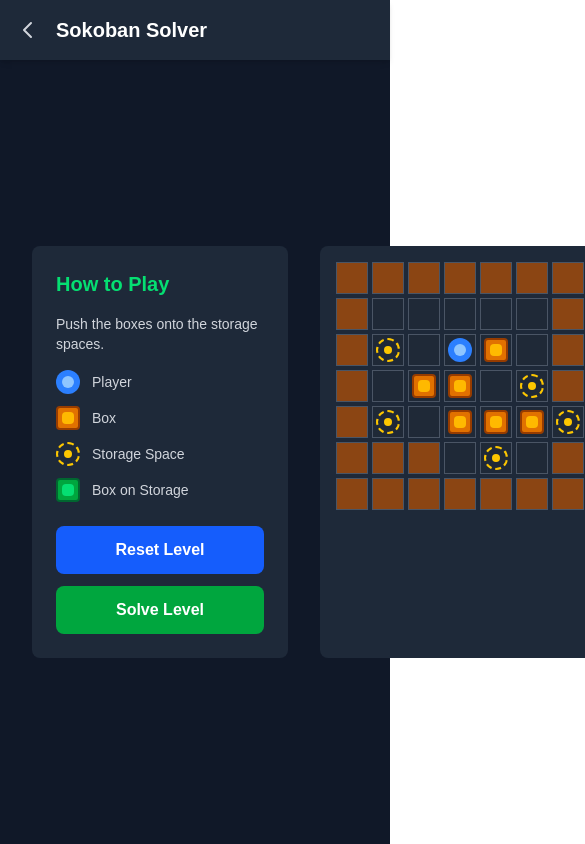
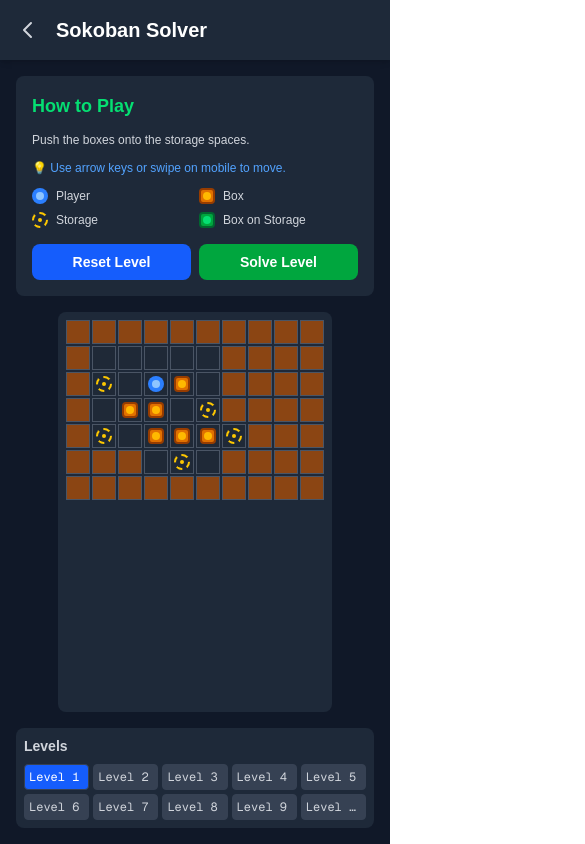
Before and after one commit to akuzi/vibes, a Next.js app: page /experiments/sokoban in a window 390 px wide. Shown: the top 844 px of the page, 585 px wide, since content can reach past the window. Built offline with nearby package versions, Linux system fonts and the light colour scheme.

Commit message:
Added mobile support for sokoban

```diff
--- a/src/app/experiments/sokoban/page.tsx
+++ b/src/app/experiments/sokoban/page.tsx
@@ -177,6 +177,60 @@ export default function PortabanPage() {
   const [completedLevels, setCompletedLevels] = useState<boolean[]>(Array(levels.length).fill(false));
   const [isSolving, setIsSolving] = useState(false);
   const [showNoSolution, setShowNoSolution] = useState(false);
+
+  // Touch/swipe state
+  const [touchStart, setTouchStart] = useState<{ x: number; y: number } | null>(null);
+  const [touchEnd, setTouchEnd] = useState<{ x: number; y: number } | null>(null);
+
+  // Minimum swipe distance (in pixels)
+  const minSwipeDistance = 30;
+
+  // Touch event handlers
+  const onTouchStart = (e: React.TouchEvent) => {
+    setTouchEnd(null);
+    setTouchStart({
+      x: e.targetTouches[0].clientX,
+      y: e.targetTouches[0].clientY,
+    });
+  };
+
+  const onTouchMove = (e: React.TouchEvent) => {
+    setTouchEnd({
+      x: e.targetTouches[0].clientX,
+      y: e.targetTouches[0].clientY,
+    });
+  };
+
+  const onTouchEnd = () => {
+    if (!touchStart || !touchEnd) return;
+
+    const distanceX = touchStart.x - touchEnd.x;
+    const distanceY = touchStart.y - touchEnd.y;
+    const isHorizontalSwipe = Math.abs(distanceX) > Math.abs(distanceY);
+    const isLongEnough = Math.abs(distanceX) > minSwipeDistance || Math.abs(distanceY) > minSwipeDistance;
+
+    if (isLongEnough) {
+      if (isHorizontalSwipe) {
+        // Horizontal swipe
+        if (distanceX > 0) {
+          // Swipe left
+          movePlayer(-1, 0);
+        } else {
+          // Swipe right
+          movePlayer(1, 0);
+        }
+      } else {
+        // Vertical swipe
+        if (distanceY > 0) {
+          // Swipe up
+          movePlayer(0, -1);
+        } else {
+          // Swipe down
+          movePlayer(0, 1);
+        }
+      }
+    }
+  };
 
   // Check if level is complete
   const checkCompletion = useCallback((grid: Cell[][]): boolean => {
@@ -475,32 +529,32 @@ export default function PortabanPage() {
     switch (cellType) {
       case 'box':
         return (
-          <div className="w-6 h-6 bg-amber-600 border-2 border-amber-800 rounded-sm flex items-center justify-center">
-            <div className="w-3 h-3 bg-amber-400 rounded-sm"></div>
+          <div className="w-4 h-4 lg:w-6 lg:h-6 bg-amber-600 border-2 border-amber-800 rounded-sm flex items-center justify-center">
+            <div className="w-2 h-2 lg:w-3 lg:h-3 bg-amber-400 rounded-sm"></div>
           </div>
         );
       case 'goal':
         return (
-          <div className="w-6 h-6 border-2 border-yellow-400 border-dashed rounded-full flex items-center justify-center">
-            <div className="w-2 h-2 bg-yellow-400 rounded-full"></div>
+          <div className="w-4 h-4 lg:w-6 lg:h-6 border-2 border-yellow-400 border-dashed rounded-full flex items-center justify-center">
+            <div className="w-1 h-1 lg:w-2 lg:h-2 bg-yellow-400 rounded-full"></div>
           </div>
         );
       case 'player':
         return (
-          <div className="w-6 h-6 bg-blue-500 rounded-full flex items-center justify-center">
-            <div className="w-3 h-3 bg-blue-300 rounded-full"></div>
+          <div className="w-4 h-4 lg:w-6 lg:h-6 bg-blue-500 rounded-full flex items-center justify-center">
+            <div className="w-2 h-2 lg:w-3 lg:h-3 bg-blue-300 rounded-full"></div>
           </div>
         );
       case 'boxOnGoal':
         return (
-          <div className="w-6 h-6 bg-green-600 border-2 border-green-800 rounded-sm flex items-center justify-center">
-            <div className="w-3 h-3 bg-green-400 rounded-sm"></div>
+          <div className="w-4 h-4 lg:w-6 lg:h-6 bg-green-600 border-2 border-green-800 rounded-sm flex items-center justify-center">
+            <div className="w-2 h-2 lg:w-3 lg:h-3 bg-green-400 rounded-sm"></div>
           </div>
         );
       case 'playerOnGoal':
         return (
-          <div className="w-6 h-6 bg-green-500 rounded-full flex items-center justify-center">
-            <div className="w-3 h-3 bg-green-300 rounded-full"></div>
+          <div className="w-4 h-4 lg:w-6 lg:h-6 bg-green-500 rounded-full flex items-center justify-center">
+            <div className="w-2 h-2 lg:w-3 lg:h-3 bg-green-300 rounded-full"></div>
           </div>
         );
       default:
@@ -519,47 +573,49 @@ export default function PortabanPage() {
         <h1 className="text-xl font-bold text-white">Sokoban Solver</h1>
       </header>
 
-      <div className="flex-1 flex items-center justify-center p-8">
-        <div className="max-w-6xl w-full">
-          <div className="flex space-x-8">
-            {/* Left Panel - Instructions and Controls */}
-            <div className="w-64 flex-shrink-0">
-              <div className="bg-gray-800 p-6 rounded-lg h-fit">
-                <h2 className="text-xl font-bold mb-4 text-green-400">How to Play</h2>
-                <p className="text-sm mb-4 text-gray-300">
+      <div className="flex-1 flex flex-col lg:flex-row items-center justify-center p-4 lg:p-8 gap-4 lg:gap-8">
+        {/* Instructions and Controls - Top on mobile, left on desktop */}
+        <div className="w-full lg:w-64 flex-shrink-0 order-1 lg:order-1">
+          <div className="bg-gray-800 p-4 lg:p-6 rounded-lg h-fit">
+            <h2 className="text-lg lg:text-xl font-bold mb-3 lg:mb-4 text-green-400">How to Play</h2>
+            <p className="text-xs lg:text-sm mb-3 lg:mb-4 text-gray-300">
               Push the boxes onto the storage spaces.
             </p>
+            <p className="text-xs lg:text-sm mb-3 lg:mb-4 text-blue-400">
+              💡 Use arrow keys or swipe on mobile to move.
+            </p>
 
-                <div className="space-y-3 mb-6">
-                  <div className="flex items-center space-x-3">
-                    <div className="w-6 h-6 bg-blue-500 rounded-full flex items-center justify-center">
-                      <div className="w-3 h-3 bg-blue-300 rounded-full"></div>
+            <div className="grid grid-cols-2 lg:grid-cols-1 gap-2 lg:gap-3 mb-4 lg:mb-6">
+              <div className="flex items-center space-x-2 lg:space-x-3">
+                <div className="w-4 h-4 lg:w-6 lg:h-6 bg-blue-500 rounded-full flex items-center justify-center">
+                  <div className="w-2 h-2 lg:w-3 lg:h-3 bg-blue-300 rounded-full"></div>
                 </div>
-                    <span className="text-sm text-gray-300">Player</span>
+                <span className="text-xs lg:text-sm text-gray-300">Player</span>
               </div>
-                  <div className="flex items-center space-x-3">
-                    <div className="w-6 h-6 bg-amber-600 border-2 border-amber-800 rounded-sm flex items-center justify-center">
-                      <div className="w-3 h-3 bg-amber-400 rounded-sm"></div>
+              <div className="flex items-center space-x-2 lg:space-x-3">
+                <div className="w-4 h-4 lg:w-6 lg:h-6 bg-amber-600 border-2 border-amber-800 rounded-sm flex items-center justify-center">
+                  <div className="w-2 h-2 lg:w-3 lg:h-3 bg-amber-400 rounded-sm"></div>
                 </div>
-                    <span className="text-sm text-gray-300">Box</span>
+                <span className="text-xs lg:text-sm text-gray-300">Box</span>
               </div>
-                  <div className="flex items-center space-x-3">
-                    <div className="w-6 h-6 border-2 border-yellow-400 border-dashed rounded-full flex items-center justify-center">
-                      <div className="w-2 h-2 bg-yellow-400 rounded-full"></div>
+              <div className="flex items-center space-x-2 lg:space-x-3">
+                <div className="w-4 h-4 lg:w-6 lg:h-6 border-2 border-yellow-400 border-dashed rounded-full flex items-center justify-center">
+                  <div className="w-1 h-1 lg:w-2 lg:h-2 bg-yellow-400 rounded-full"></div>
                 </div>
-                    <span className="text-sm text-gray-300">Storage Space</span>
+                <span className="text-xs lg:text-sm text-gray-300">Storage</span>
               </div>
-                  <div className="flex items-center space-x-3">
-                    <div className="w-6 h-6 bg-green-600 border-2 border-green-800 rounded-sm flex items-center justify-center">
-                      <div className="w-3 h-3 bg-green-400 rounded-sm"></div>
+              <div className="flex items-center space-x-2 lg:space-x-3">
+                <div className="w-4 h-4 lg:w-6 lg:h-6 bg-green-600 border-2 border-green-800 rounded-sm flex items-center justify-center">
+                  <div className="w-2 h-2 lg:w-3 lg:h-3 bg-green-400 rounded-sm"></div>
                 </div>
-                    <span className="text-sm text-gray-300">Box on Storage</span>
+                <span className="text-xs lg:text-sm text-gray-300">Box on Storage</span>
               </div>
             </div>
 
+            <div className="flex gap-2 lg:flex-col">
               <button
                 onClick={resetLevel}
-                  className="w-full px-6 py-3 bg-blue-600 hover:bg-blue-700 rounded-lg transition-colors font-semibold"
+                className="flex-1 lg:w-full px-3 lg:px-6 py-2 lg:py-3 bg-blue-600 hover:bg-blue-700 rounded-lg transition-colors font-semibold text-sm lg:text-base"
               >
                 Reset Level
               </button>
@@ -567,24 +623,30 @@ export default function PortabanPage() {
               <button
                 onClick={solveLevel}
                 disabled={isSolving || isComplete}
-                  className="w-full px-6 py-3 mt-3 bg-green-600 hover:bg-green-700 disabled:bg-gray-600 disabled:cursor-not-allowed rounded-lg transition-colors font-semibold"
+                className="flex-1 lg:w-full px-3 lg:px-6 py-2 lg:py-3 mt-0 lg:mt-3 bg-green-600 hover:bg-green-700 disabled:bg-gray-600 disabled:cursor-not-allowed rounded-lg transition-colors font-semibold text-sm lg:text-base"
               >
                 {isSolving ? 'Solving...' : 'Solve Level'}
               </button>
             </div>
           </div>
+        </div>
 
-            {/* Center Panel - Game Board */}
-            <div className="flex-1 flex justify-center">
-              <div className="bg-gray-800 p-4 rounded-lg">
-                <div className="grid gap-1" style={{
+        {/* Game Board - Center */}
+        <div className="flex-1 flex justify-center order-2 lg:order-2">
+          <div
+            className="bg-gray-800 p-2 lg:p-4 rounded-lg touch-none"
+            onTouchStart={onTouchStart}
+            onTouchMove={onTouchMove}
+            onTouchEnd={onTouchEnd}
+          >
+            <div className="grid gap-0.5 lg:gap-1" style={{
               gridTemplateColumns: `repeat(${level[0].length}, 1fr)`
             }}>
               {level.map((row, y) =>
                 row.map((cell, x) => (
                   <div
                     key={`${x}-${y}`}
-                        className="w-8 h-8 flex items-center justify-center text-2xl border border-gray-600"
+                    className="w-6 h-6 lg:w-8 lg:h-8 flex items-center justify-center text-2xl border border-gray-600"
                     style={{
                       backgroundColor: cell === 'wall' ? '#8B4513' : '#1F2937'
                     }}
@@ -597,25 +659,26 @@ export default function PortabanPage() {
           </div>
         </div>
 
-            {/* Right Panel - Level List */}
-            <div className="w-32 flex-shrink-0">
+        {/* Level List - Bottom on mobile, right on desktop */}
+        <div className="w-full lg:w-32 flex-shrink-0 order-3 lg:order-3">
           <div className="bg-gray-800 p-2 rounded-lg h-fit">
-                <div className="space-y-1">
+            <h3 className="text-sm font-semibold mb-2 text-gray-300 lg:hidden">Levels</h3>
+            <div className="grid grid-cols-5 lg:grid-cols-1 gap-1 lg:space-y-1">
               {levels.map((level, index) => (
                 <button
                   key={level.id}
                   onClick={() => loadLevel(index)}
-                      className={`w-full flex items-center justify-between text-xs p-2 rounded transition-colors font-mono border border-gray-700 ${
+                  className={`w-full flex items-center justify-between text-xs p-1 lg:p-2 rounded transition-colors font-mono border border-gray-700 ${
                     index === currentLevelIndex
                       ? 'bg-blue-600 text-white border-blue-400'
                       : 'bg-gray-700 hover:bg-gray-600 text-gray-300'
                   }`}
                 >
-                      <span>
+                  <span className="truncate">
                     {level.name}
                   </span>
                   {completedLevels[index] && (
-                        <span className="ml-1">✓</span>
+                    <span className="ml-1 flex-shrink-0">✓</span>
                   )}
                 </button>
               ))}
@@ -623,15 +686,13 @@ export default function PortabanPage() {
           </div>
         </div>
       </div>
-        </div>
-      </div>
 
       {/* No Solution Modal */}
       {showNoSolution && (
-        <div className="fixed inset-0 bg-black bg-opacity-50 flex items-center justify-center z-50">
-          <div className="bg-gray-800 p-8 rounded-lg border border-red-500">
-            <h3 className="text-2xl font-bold text-red-400 mb-4 text-center">No Solution!</h3>
-            <p className="text-gray-300 text-center">This level cannot be solved from the current state.</p>
+        <div className="fixed inset-0 bg-black bg-opacity-50 flex items-center justify-center z-50 p-4">
+          <div className="bg-gray-800 p-6 lg:p-8 rounded-lg border border-red-500 max-w-sm w-full">
+            <h3 className="text-xl lg:text-2xl font-bold text-red-400 mb-4 text-center">No Solution!</h3>
+            <p className="text-gray-300 text-center text-sm lg:text-base">This level cannot be solved from the current state.</p>
           </div>
         </div>
       )}
```
Lines whose indentation alone changed are shown as unchanged.
